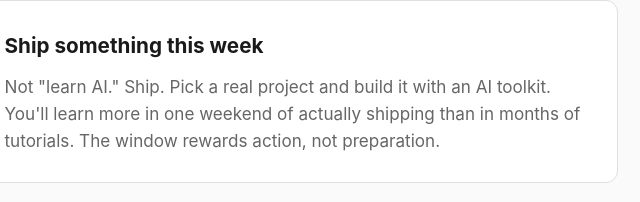
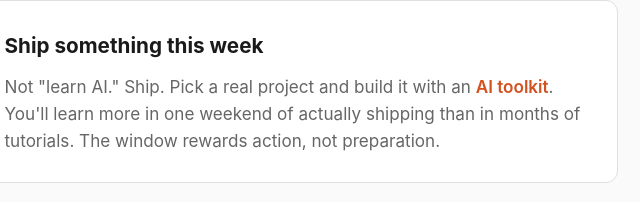
Before and after one commit to mdmagnuson-creator/opencope, a website: page index.html in a window 1280 px wide. Shown: the part 5054-5256 px from the top of the page, 308-948 px from the left. Drawn offline with Linux system fonts and the light colour scheme.

Commit message:
feat: Link 'AI toolkit' to yo-go.ai

```diff
--- a/index.html
+++ b/index.html
@@ -352,7 +352,7 @@
             <div class="step-number">4</div>
             <div class="step-content">
               <div class="step-title">Ship something this week</div>
-              <p>Not "learn AI." Ship. Pick a real project and build it with an AI toolkit. You'll learn more in one weekend of actually shipping than in months of tutorials. The window rewards action, not preparation.</p>
+              <p>Not "learn AI." Ship. Pick a real project and build it with an <a href="https://yo-go.ai" target="_blank" rel="noopener">AI toolkit</a>. You'll learn more in one weekend of actually shipping than in months of tutorials. The window rewards action, not preparation.</p>
             </div>
           </div>
 
```
